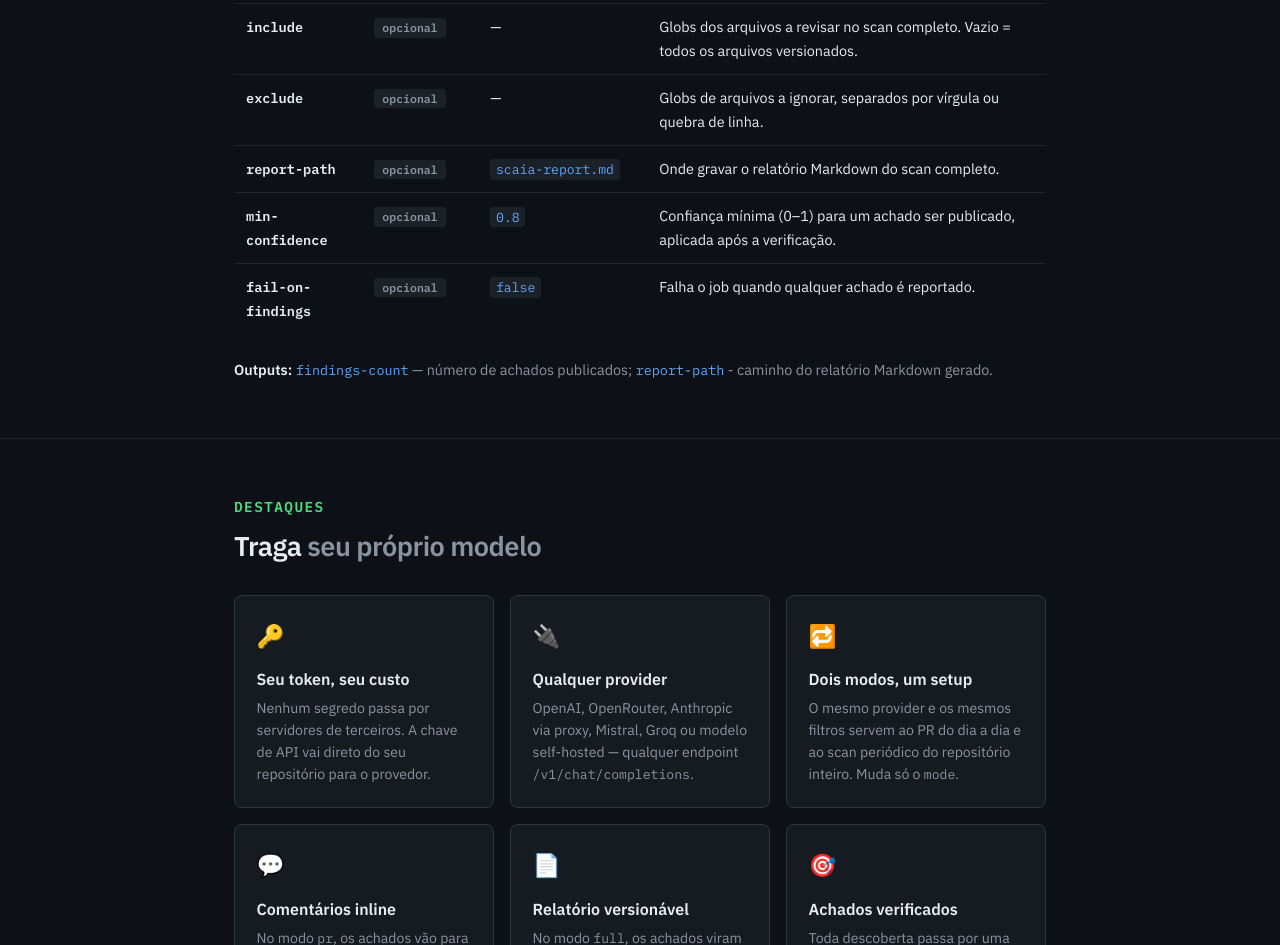
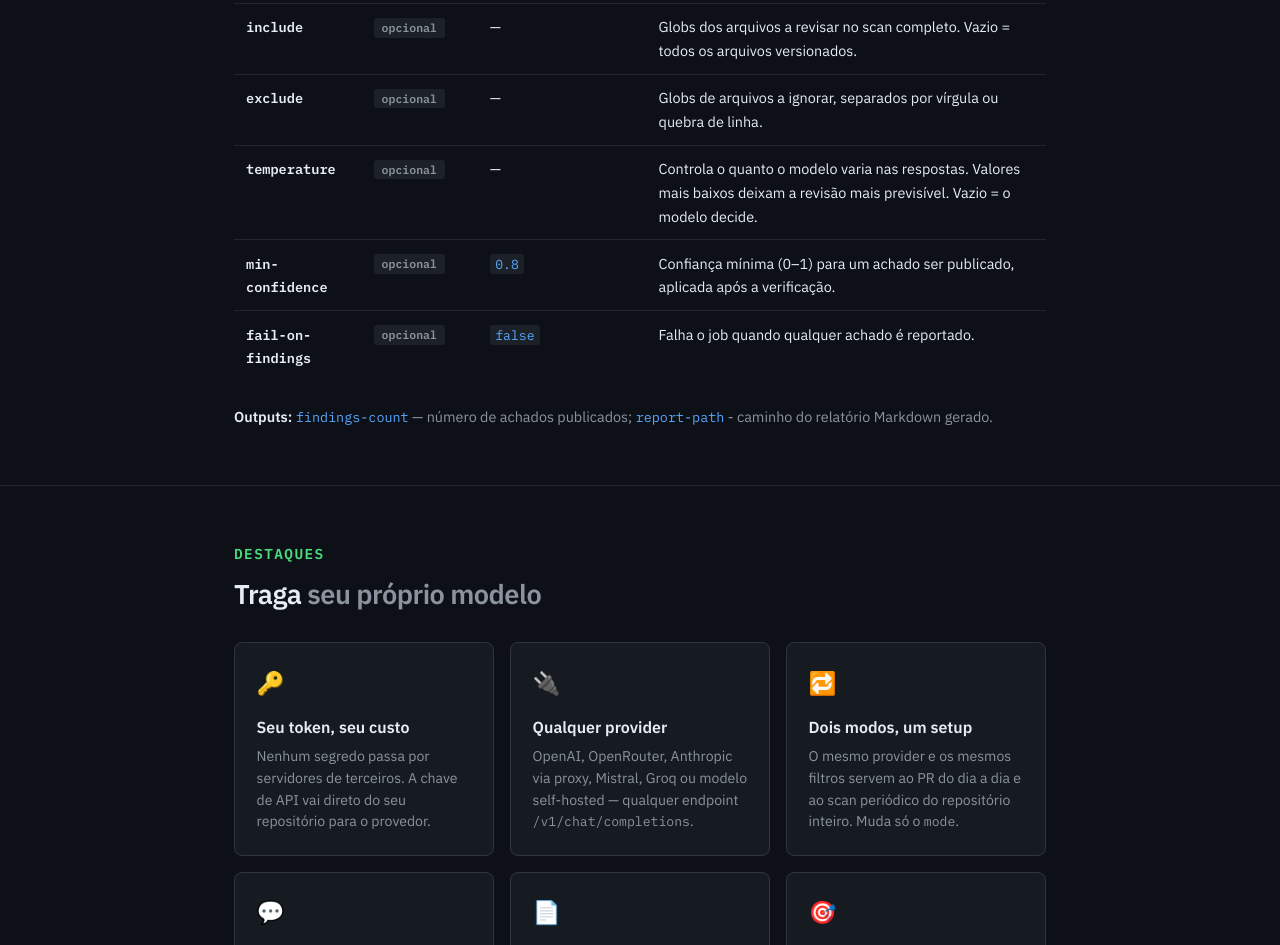
Before and after one commit to teodororo/SCAIA, a website: page docs/index.html in a window 1280 px wide. Shown: the part 2800-3745 px from the top of the page. Drawn offline with Linux system fonts and the light colour scheme.

Commit message:
Update input fields in index.html
Replaced 'report-path' with 'temperature' and updated description.

```diff
--- a/docs/index.html
+++ b/docs/index.html
@@ -710,10 +710,10 @@
             <td>Globs de arquivos a ignorar, separados por vírgula ou quebra de linha.</td>
           </tr>
           <tr>
-            <td><span class="input-name">report-path</span></td>
+            <td><span class="input-name">temperature</span></td>
             <td><span class="badge badge-opt">opcional</span></td>
-            <td><code>scaia-report.md</code></td>
-            <td>Onde gravar o relatório Markdown do scan completo.</td>
+            <td>—</td>
+            <td>Controla o quanto o modelo varia nas respostas. Valores mais baixos deixam a revisão mais previsível. Vazio = o modelo decide.</td>
           </tr>
           <tr>
             <td><span class="input-name">min-confidence</span></td>
```
